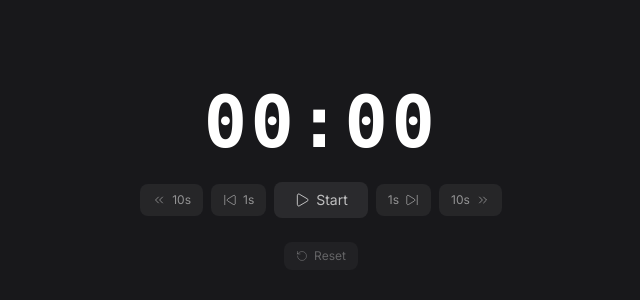
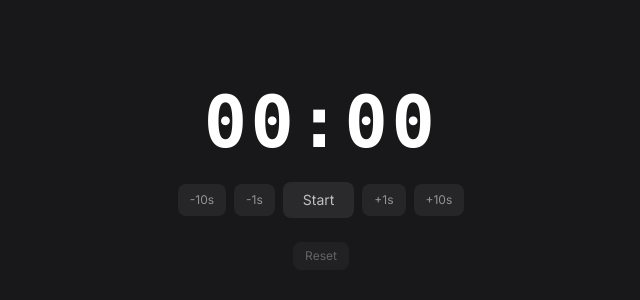
Before and after one commit to neownd/stadium-dummy-widgets, a Vue app: page /stadionuhr in a window 1280 px wide. Shown: the part 222-522 px from the top of the page, without its empty margins (319-959 px from the left). Built offline with nearby package versions, Linux system fonts and the light colour scheme; the HTML template or start-up script is replaced by a standard one.

Commit message:
Stadionuhr: remove all icons, text-only buttons
Co-Authored-By: Claude Opus 4.6 <noreply@anthropic.com>

```diff
--- a/src/widgets/Stadionuhr.vue
+++ b/src/widgets/Stadionuhr.vue
@@ -1,6 +1,5 @@
 <script setup>
 import { ref, computed, onUnmounted } from 'vue'
-import { Play, Pause, SkipBack, SkipForward, ChevronsLeft, ChevronsRight, RotateCcw } from 'lucide-vue-next'
 
 const sekunden = ref(0)
 const laeuft = ref(false)
@@ -52,33 +51,20 @@ onUnmounted(() => {
     </div>
 
     <div class="flex items-center gap-2">
-      <button @click="springen(-10)" class="flex items-center gap-1.5 bg-white/[0.06] hover:bg-white/[0.1] transition-colors rounded-lg px-3 py-2 text-xs text-white/50" title="-10s">
-        <ChevronsLeft :size="14" :stroke-width="1.5" /> 10s
-      </button>
-      <button @click="springen(-1)" class="flex items-center gap-1.5 bg-white/[0.06] hover:bg-white/[0.1] transition-colors rounded-lg px-3 py-2 text-xs text-white/50" title="-1s">
-        <SkipBack :size="14" :stroke-width="1.5" /> 1s
-      </button>
+      <button @click="springen(-10)" class="bg-white/[0.06] hover:bg-white/[0.1] transition-colors rounded-lg px-3 py-2 text-xs text-white/50">-10s</button>
+      <button @click="springen(-1)" class="bg-white/[0.06] hover:bg-white/[0.1] transition-colors rounded-lg px-3 py-2 text-xs text-white/50">-1s</button>
 
       <button
         @click="toggle"
-        class="flex items-center gap-1.5 bg-white/[0.08] hover:bg-white/[0.13] transition-colors rounded-lg px-5 py-2 text-sm text-white/70"
+        class="bg-white/[0.08] hover:bg-white/[0.13] transition-colors rounded-lg px-5 py-2 text-sm text-white/70"
       >
-        <Play v-if="!laeuft" :size="16" :stroke-width="1.5" />
-        <Pause v-else :size="16" :stroke-width="1.5" />
         {{ laeuft ? 'Stop' : 'Start' }}
       </button>
 
-      <button @click="springen(1)" class="flex items-center gap-1.5 bg-white/[0.06] hover:bg-white/[0.1] transition-colors rounded-lg px-3 py-2 text-xs text-white/50" title="+1s">
-        1s <SkipForward :size="14" :stroke-width="1.5" />
-      </button>
-      <button @click="springen(10)" class="flex items-center gap-1.5 bg-white/[0.06] hover:bg-white/[0.1] transition-colors rounded-lg px-3 py-2 text-xs text-white/50" title="+10s">
-        10s <ChevronsRight :size="14" :stroke-width="1.5" />
-      </button>
+      <button @click="springen(1)" class="bg-white/[0.06] hover:bg-white/[0.1] transition-colors rounded-lg px-3 py-2 text-xs text-white/50">+1s</button>
+      <button @click="springen(10)" class="bg-white/[0.06] hover:bg-white/[0.1] transition-colors rounded-lg px-3 py-2 text-xs text-white/50">+10s</button>
     </div>
 
-    <button @click="reset" class="flex items-center gap-1.5 bg-white/[0.04] hover:bg-white/[0.08] transition-colors rounded-lg px-3 py-1.5 text-xs text-white/30">
-      <RotateCcw :size="12" :stroke-width="1.5" />
-      Reset
-    </button>
+    <button @click="reset" class="bg-white/[0.04] hover:bg-white/[0.08] transition-colors rounded-lg px-3 py-1.5 text-xs text-white/30">Reset</button>
   </div>
 </template>
```
